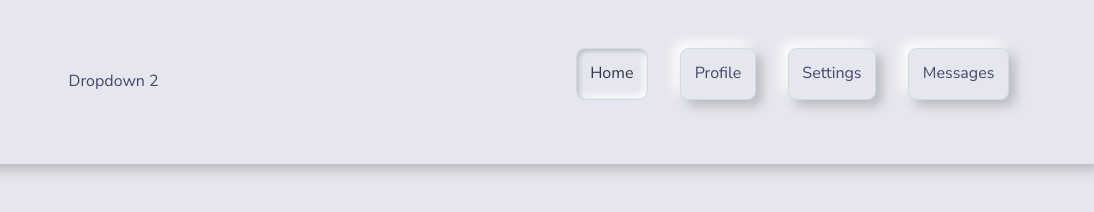
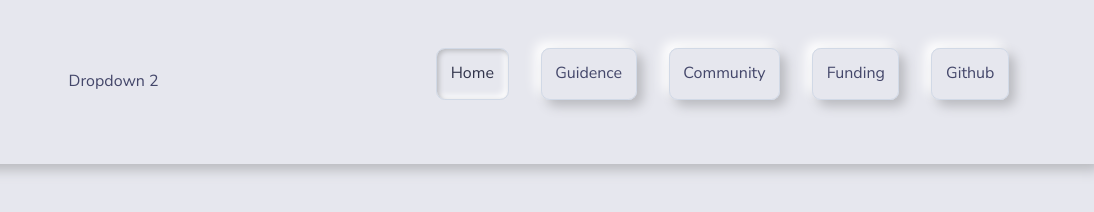
Before and after one commit to Tense-Turtles/codefury5.0, a website: page index.html in a window 1280 px wide. Shown: the full height of the page, 186-1280 px from the left. Drawn offline with Linux system fonts and the light colour scheme.

Commit message:
added pages and updated nav

```diff
--- a/index.html
+++ b/index.html
@@ -65,13 +65,16 @@
                                 <a class="nav-link mb-sm-3 mb-md-0 active" data-toggle="tab" href="#">Home</a>
                             </li>
                             <li class="nav-item">
-                                <a class="nav-link mb-sm-3 mb-md-0" data-toggle="tab" href="#">Profile</a>
+                                <a class="nav-link mb-sm-3 mb-md-0" data-toggle="tab" href="guidence.html">Guidence</a>
                             </li>
                             <li class="nav-item">
-                                <a class="nav-link mb-sm-3 mb-md-0" data-toggle="tab" href="#">Settings</a>
+                                <a class="nav-link mb-sm-3 mb-md-0" data-toggle="tab" href="community.html">Community</a>
                             </li>
                             <li class="nav-item">
-                                <a class="nav-link mb-sm-3 mb-md-0" data-toggle="tab" href="#">Messages</a>
+                                <a class="nav-link mb-sm-3 mb-md-0" data-toggle="tab" href="funding.html">Funding</a>
+                            </li>
+                            <li class="nav-item">
+                                <a class="nav-link mb-sm-3 mb-md-0" data-toggle="tab" href="https://github.com/shell-raiser/codefury5.0">Github</a>
                             </li>
                         </ul>
                     </div></p>
```
Also changed, not shown: community.html (added), funding.html (added), guidence.html (added).
